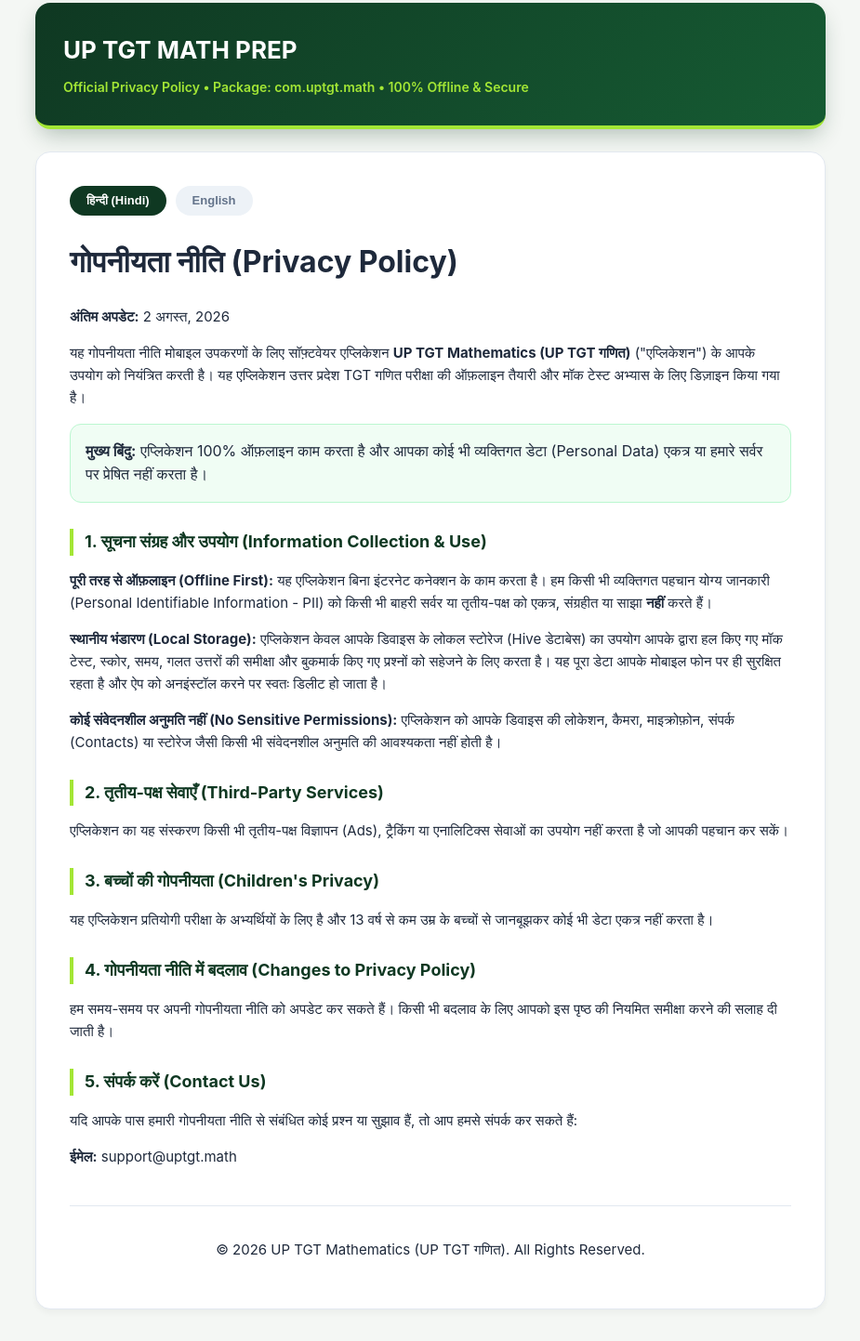
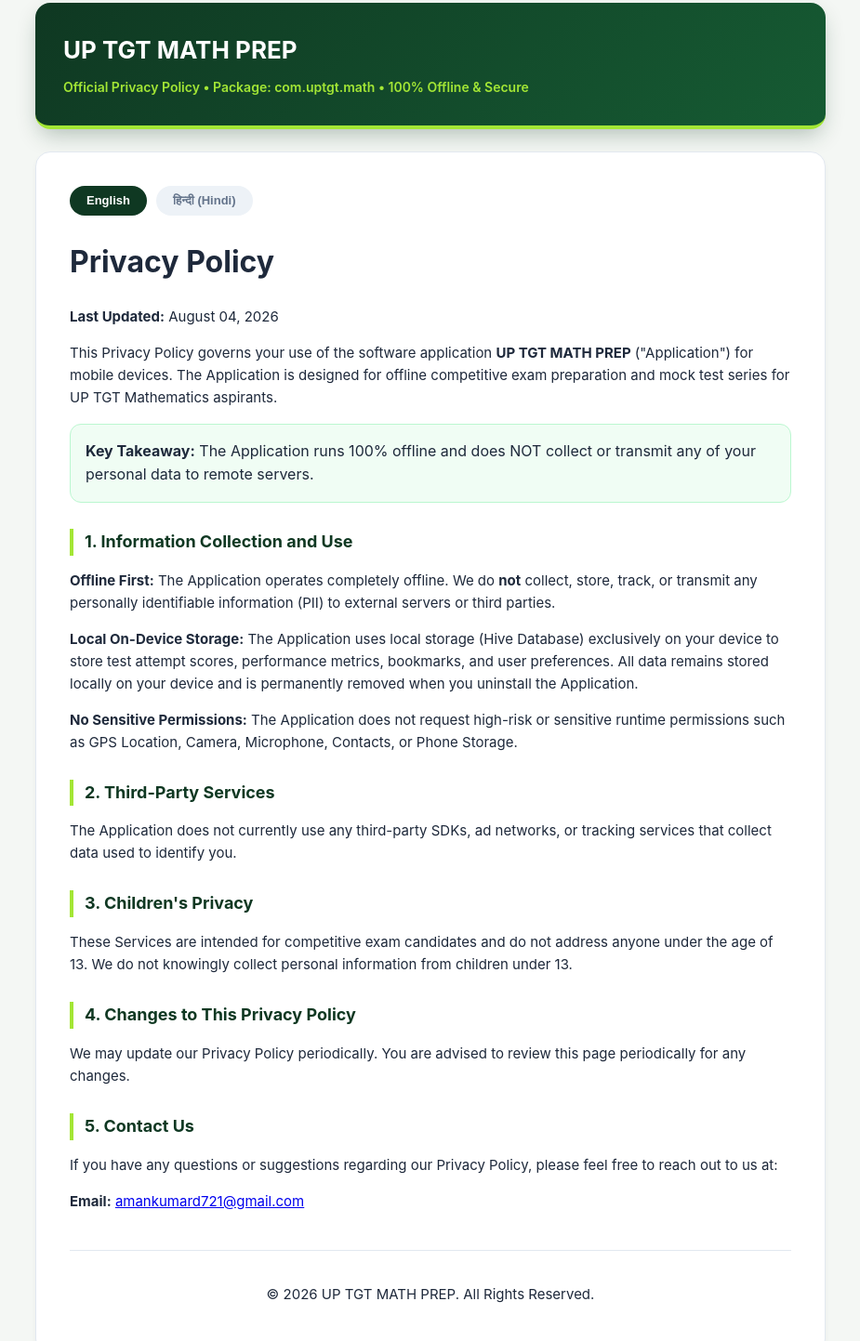
Before and after one commit to amankumard721/privacy-policy, a plain HTML site: page math.html in a window 1280 px wide. Shown: the part 17-1460 px from the top of the page at 93% size, without its empty margins (177-1102 px from the left). Drawn offline with Linux system fonts and the light colour scheme.

Commit message:
Set English as default language and update support email to amankumard721@gmail.com

```diff
--- a/math.html
+++ b/math.html
@@ -1,9 +1,9 @@
 <!DOCTYPE html>
-<html lang="hi">
+<html lang="en">
 <head>
     <meta charset="UTF-8">
     <meta name="viewport" content="width=device-width, initial-scale=1.0">
-    <title>Privacy Policy - UP TGT Mathematics (UP TGT गणित)</title>
+    <title>Privacy Policy - UP TGT MATH PREP</title>
     <style>
         :root {
             --primary: #0F3822;
@@ -116,17 +116,46 @@
     </div>
 
     <div class="container">
-        <!-- LANGUAGE SWITCHER -->
+        <!-- LANGUAGE SWITCHER (ENGLISH DEFAULT) -->
         <div class="lang-switch">
-            <button id="btn-hi" class="btn active" onclick="switchLanguage('hi')">हिन्दी (Hindi)</button>
-            <button id="btn-en" class="btn" onclick="switchLanguage('en')">English</button>
+            <button id="btn-en" class="btn active" onclick="switchLanguage('en')">English</button>
+            <button id="btn-hi" class="btn" onclick="switchLanguage('hi')">हिन्दी (Hindi)</button>
+        </div>
+
+        <!-- ENGLISH SECTION (DEFAULT) -->
+        <div class="section-en" style="display: block;">
+            <h1>Privacy Policy</h1>
+            <p><strong>Last Updated:</strong> August 04, 2026</p>
+            <p>This Privacy Policy governs your use of the software application <strong>UP TGT MATH PREP</strong> ("Application") for mobile devices. The Application is designed for offline competitive exam preparation and mock test series for UP TGT Mathematics aspirants.</p>
+
+            <div class="highlight-box">
+                <strong>Key Takeaway:</strong> The Application runs 100% offline and does NOT collect or transmit any of your personal data to remote servers.
+            </div>
+
+            <h2>1. Information Collection and Use</h2>
+            <p><strong>Offline First:</strong> The Application operates completely offline. We do <strong>not</strong> collect, store, track, or transmit any personally identifiable information (PII) to external servers or third parties.</p>
+            <p><strong>Local On-Device Storage:</strong> The Application uses local storage (Hive Database) exclusively on your device to store test attempt scores, performance metrics, bookmarks, and user preferences. All data remains stored locally on your device and is permanently removed when you uninstall the Application.</p>
+            <p><strong>No Sensitive Permissions:</strong> The Application does not request high-risk or sensitive runtime permissions such as GPS Location, Camera, Microphone, Contacts, or Phone Storage.</p>
+
+            <h2>2. Third-Party Services</h2>
+            <p>The Application does not currently use any third-party SDKs, ad networks, or tracking services that collect data used to identify you.</p>
+
+            <h2>3. Children's Privacy</h2>
+            <p>These Services are intended for competitive exam candidates and do not address anyone under the age of 13. We do not knowingly collect personal information from children under 13.</p>
+
+            <h2>4. Changes to This Privacy Policy</h2>
+            <p>We may update our Privacy Policy periodically. You are advised to review this page periodically for any changes.</p>
+
+            <h2>5. Contact Us</h2>
+            <p>If you have any questions or suggestions regarding our Privacy Policy, please feel free to reach out to us at:</p>
+            <p><strong>Email:</strong> <a href="mailto:amankumard721@gmail.com">amankumard721@gmail.com</a></p>
         </div>
 
         <!-- HINDI SECTION -->
-        <div class="section-hi">
+        <div class="section-hi" style="display: none;">
             <h1>गोपनीयता नीति (Privacy Policy)</h1>
-            <p><strong>अंतिम अपडेट:</strong> 2 अगस्त, 2026</p>
-            <p>यह गोपनीयता नीति मोबाइल उपकरणों के लिए सॉफ़्टवेयर एप्लिकेशन <strong>UP TGT Mathematics (UP TGT गणित)</strong> ("एप्लिकेशन") के आपके उपयोग को नियंत्रित करती है। यह एप्लिकेशन उत्तर प्रदेश TGT गणित परीक्षा की ऑफ़लाइन तैयारी और मॉक टेस्ट अभ्यास के लिए डिज़ाइन किया गया है।</p>
+            <p><strong>अंतिम अपडेट:</strong> 4 अगस्त, 2026</p>
+            <p>यह गोपनीयता नीति मोबाइल उपकरणों के लिए सॉफ़्टवेयर एप्लिकेशन <strong>UP TGT MATH PREP</strong> ("एप्लिकेशन") के आपके उपयोग को नियंत्रित करती है। यह एप्लिकेशन उत्तर प्रदेश TGT गणित परीक्षा की ऑफ़लाइन तैयारी और मॉक टेस्ट अभ्यास के लिए डिज़ाइन किया गया है।</p>
 
             <div class="highlight-box">
                 <strong>मुख्य बिंदु:</strong> एप्लिकेशन 100% ऑफ़लाइन काम करता है और आपका कोई भी व्यक्तिगत डेटा (Personal Data) एकत्र या हमारे सर्वर पर प्रेषित नहीं करता है।
@@ -148,40 +177,11 @@
 
             <h2>5. संपर्क करें (Contact Us)</h2>
             <p>यदि आपके पास हमारी गोपनीयता नीति से संबंधित कोई प्रश्न या सुझाव हैं, तो आप हमसे संपर्क कर सकते हैं:</p>
-            <p><strong>ईमेल:</strong> support@uptgt.math</p>
-        </div>
-
-        <!-- ENGLISH SECTION -->
-        <div class="section-en" style="display: none;">
-            <h1>Privacy Policy</h1>
-            <p><strong>Last Updated:</strong> August 02, 2026</p>
-            <p>This Privacy Policy governs your use of the software application <strong>UP TGT Mathematics (UP TGT गणित)</strong> ("Application") for mobile devices. The Application is designed for offline competitive exam preparation and mock test series for UP TGT Mathematics aspirants.</p>
-
-            <div class="highlight-box">
-                <strong>Key Takeaway:</strong> The Application runs 100% offline and does NOT collect or transmit any of your personal data to remote servers.
-            </div>
-
-            <h2>1. Information Collection and Use</h2>
-            <p><strong>Offline First:</strong> The Application operates completely offline. We do <strong>not</strong> collect, store, track, or transmit any personally identifiable information (PII) to external servers or third parties.</p>
-            <p><strong>Local On-Device Storage:</strong> The Application uses local storage (Hive Database) exclusively on your device to store test attempt scores, performance metrics, bookmarks, and user preferences. All data remains stored locally on your device and is permanently removed when you uninstall the Application.</p>
-            <p><strong>No Sensitive Permissions:</strong> The Application does not request high-risk or sensitive runtime permissions such as GPS Location, Camera, Microphone, Contacts, or Phone Storage.</p>
-
-            <h2>2. Third-Party Services</h2>
-            <p>The Application does not currently use any third-party SDKs, ad networks, or tracking services that collect data used to identify you.</p>
-
-            <h2>3. Children's Privacy</h2>
-            <p>These Services are intended for competitive exam candidates and do not address anyone under the age of 13. We do not knowingly collect personal information from children under 13.</p>
-
-            <h2>4. Changes to This Privacy Policy</h2>
-            <p>We may update our Privacy Policy periodically. You are advised to review this page periodically for any changes.</p>
-
-            <h2>5. Contact Us</h2>
-            <p>If you have any questions or suggestions regarding our Privacy Policy, please feel free to reach out to us at:</p>
-            <p><strong>Email:</strong> support@uptgt.math</p>
+            <p><strong>ईमेल:</strong> <a href="mailto:amankumard721@gmail.com">amankumard721@gmail.com</a></p>
         </div>
 
         <div class="footer">
-            <p>&copy; 2026 UP TGT Mathematics (UP TGT गणित). All Rights Reserved.</p>
+            <p>&copy; 2026 UP TGT MATH PREP. All Rights Reserved.</p>
         </div>
     </div>
 </body>
```
Also changed, not shown: math/index.html (+39 -39 lines).
